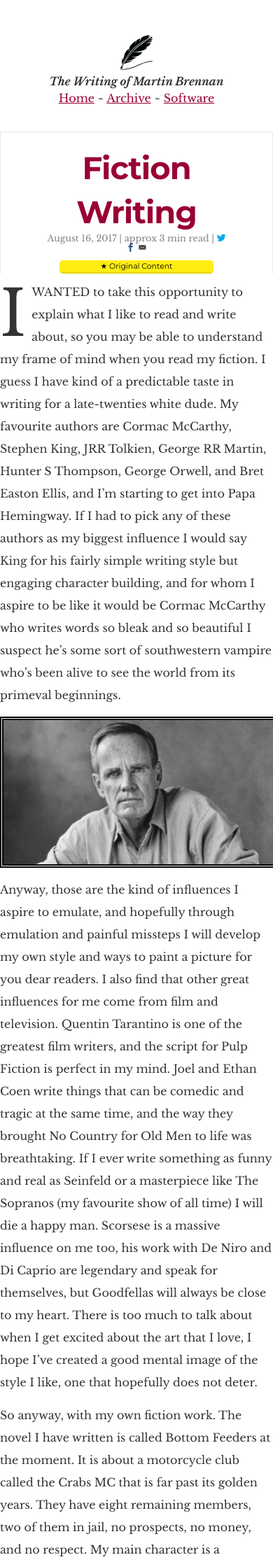
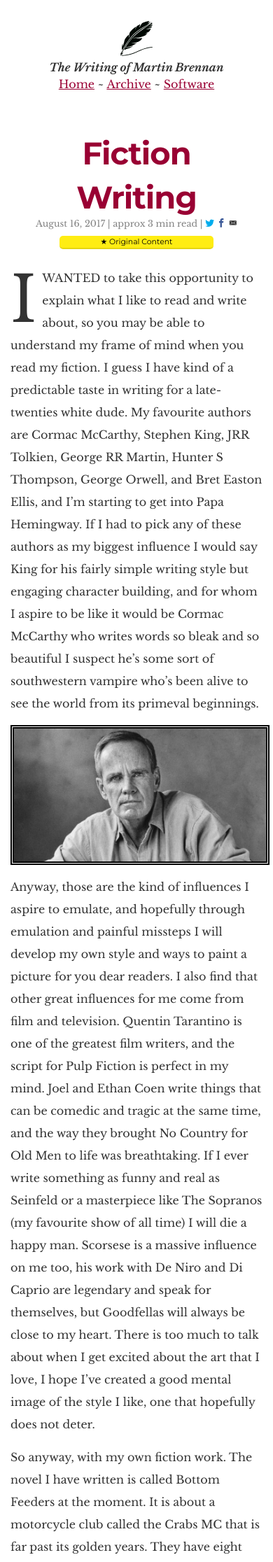
Before and after one commit to martin-brennan/writing.martin-brennan.com, a Jekyll site: the page built from _posts/2017-08-16-fiction-writing.md, in a window 390 px wide. Shown: the top 2232 px of the page at 70% size. Built offline with Jekyll 4.4.1, drawn with Linux system fonts in a browser that asks for light colours; some web fonts are replaced; some of the changed text lies outside the part shown.

Commit message:
Fix mobile styles
* also remove patreon stuff

```diff
--- a/_includes/footer.html
+++ b/_includes/footer.html
@@ -7,11 +7,13 @@
       </div>
 
       <div class="footer-col footer-col-4">
-        <p style="margin: 0;"><strong>{{ site.title }}</strong></p>
-        <p style="margin: 0;"><a href="/">Home</a> ~ <a href="/archive">Archive</a> ~ <a href="https://martin-brennan.com">Software</a></p>
-        <p>I’m Martin Brennan, I'm a software developer that also knows how to read, and I like to think I know how to write. Like how a hobo thinks he knows the recipe to Coca-Cola. Favorite authors? Cormac McCarthy (my God), Stephen King (my Prophet), J. R. R. Tolkien, George R. R. Martin, Hunter S. Thompson, George Orwell, and Kurt Vonnegut (yes that was an Oxford comma fite me).</p>
-        <p>My other loves include programming, music, cycling, hiking, my lovely fiancé and our two sons!</p>
-        <p>You can get into touch with me via email at <a href="mailto:{{ site.email }}">{{ site.email }}</a> or via twitter at {% include icon-twitter.html username=site.twitter_username %}. My Patreon is over at <a href="https://www.patreon.com/martinbrennan">patreon.com/martinbrennan</a>.</p>
+        <div class="footer-content">
+          <p style="margin: 0;"><strong>{{ site.title }}</strong></p>
+          <p style="margin: 0;"><a href="/">Home</a> ~ <a href="/archive">Archive</a> ~ <a href="https://martin-brennan.com">Software</a></p>
+          <p>I’m Martin Brennan, I'm a software developer that also knows how to read, and I like to think I know how to write. Like how a hobo thinks he knows the recipe to Coca-Cola. Favorite authors? Cormac McCarthy (my God), Stephen King (my Prophet), J. R. R. Tolkien, George R. R. Martin, Hunter S. Thompson, George Orwell, and Kurt Vonnegut (yes that was an Oxford comma fite me).</p>
+          <p>My other loves include programming, music, cycling, hiking, my lovely fiancé and our two sons!</p>
+          <p>You can get into touch with me via email at <a href="mailto:{{ site.email }}">{{ site.email }}</a> or via twitter at {% include icon-twitter.html username=site.twitter_username %}.
+        </div>
       </div>
     </div>
 
--- a/_includes/original-content.html
+++ b/_includes/original-content.html
@@ -1,3 +1,3 @@
 {% if post.oc == true %}
-<span class="oc block-phone">★ Original Content</span>
+<span class="oc">★ Original Content</span>
 {% endif %}
--- a/_layouts/post.html
+++ b/_layouts/post.html
@@ -20,12 +20,12 @@ layout: default
       <a class="share cm" href="{{ page.permalink }}#disqus_thread"><span class="icon-comment"></span></a>
       <a class="share" href="mailto:?subject={{ page.title }} at writing.martin-brennan.com"><span class="icon-email"></span></a>
       {% if page.oc == true %}
-      <span class="oc block-phone" style="width: 200px; margin: 10px auto">★ Original Content</span>
+      <span class="oc">★ Original Content</span>
       {% endif %}
     </span>
   </header>
 
-  <div class="wrapper" style="margin-bottom: 70px">
+  <div class="wrapper single-post" style="margin-bottom: 30px;">
     <div class="post-content" itemprop="articleBody">
       {{ content }}
     </div>
--- a/_sass/_mb.scss
+++ b/_sass/_mb.scss
@@ -52,6 +52,12 @@ a {
   @include media-query($on-palm) {
     p > img {
       width: 98%;
+    }
+  }
+
+  @media screen and (max-width: 700px) {
+    .home {
+      padding: 15px;
     }
   }
 }
@@ -195,6 +201,17 @@ blockquote {
   .wrapper {
     border: 0;
   }
+
+  @media screen and (max-width: 700px) {
+    border: 0;
+    padding-top: 0;
+  }
+}
+
+.footer-content {
+  @media screen and (max-width: 700px) {
+    padding: 15px;
+  }
 }
 
 .post-header {
@@ -205,10 +222,15 @@ blockquote {
   padding: 0 60px;
   border: 1px solid #e8e8e8;
   border-bottom: 0px;
+
+  @media screen and (max-width: 700px) {
+    padding: 0 40px;
+    border: 0;
+  }
 }
 
 .home-header {
-  margin-top: 50px;
+  margin-top: 30px;
   margin-bottom: 40px;
 
   .quill {
@@ -264,6 +286,25 @@ blockquote {
     @include media-query($on-palm) {
       margin-top: 10px;
     }
+}
+
+.single-post {
+  .oc {
+    width: 200px;
+    margin: 10px auto
+  }
+}
+
+@media screen and (max-width: 700px) {
+  .single-post {
+    &.wrapper {
+     padding: 0 15px;
+    }
+    .oc {
+      margin: 10px auto 25px;
+      display: block;
+    }
+  }
 }
 
 .block-phone {
```
Also changed, not shown: _posts/2017-07-31-patreon.md (deleted, +0 -14 lines).
